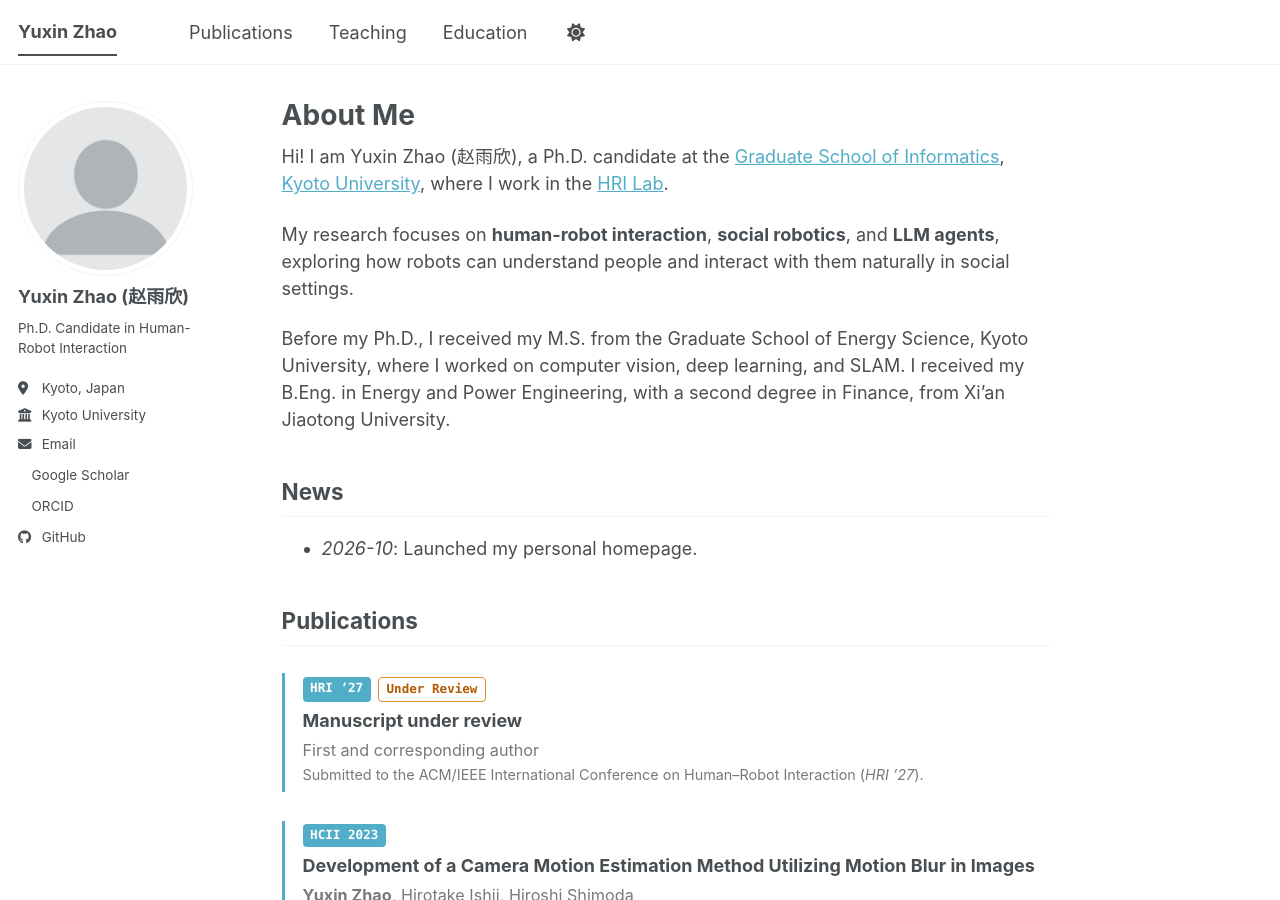
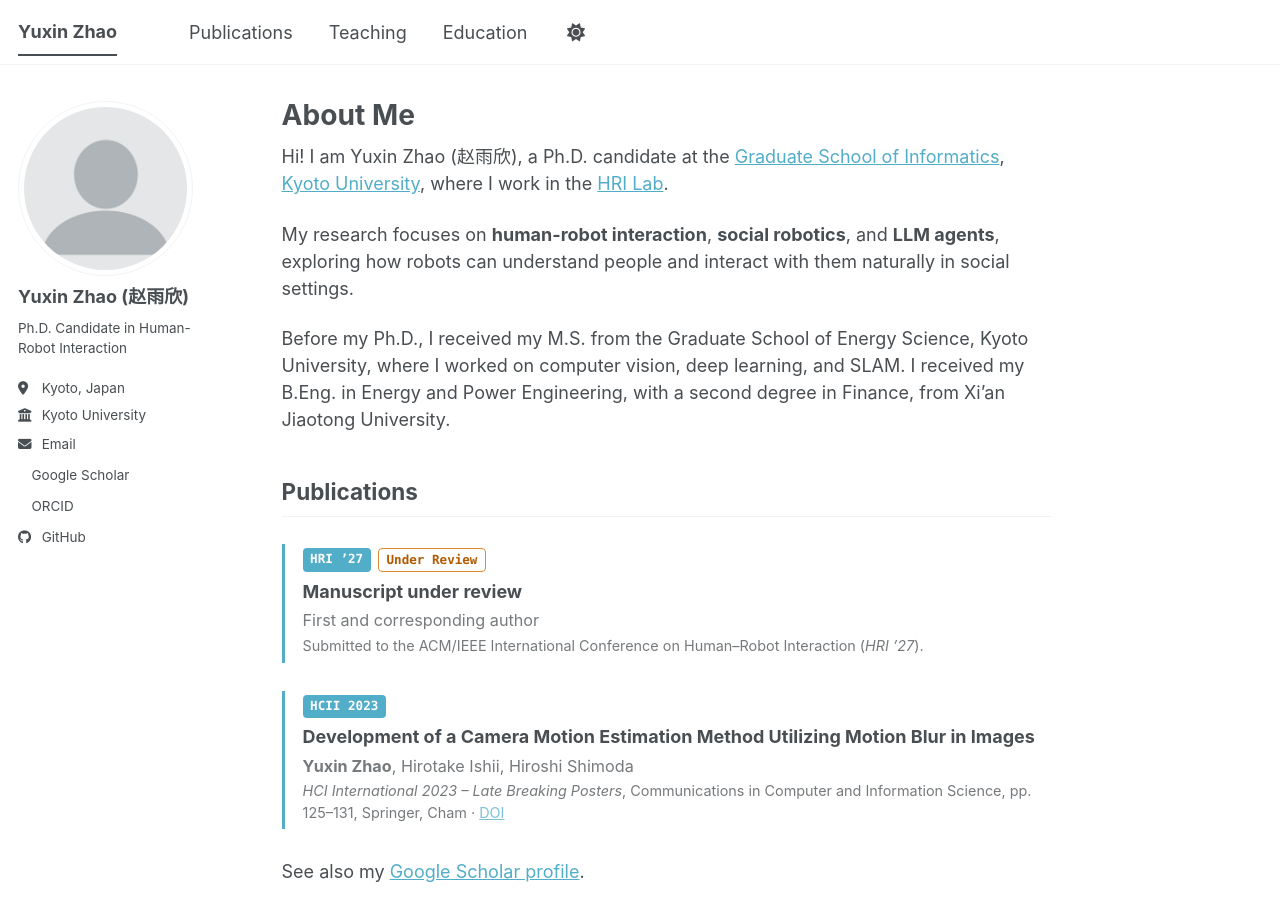
Before and after one commit to ZhaoYuxin9/ZhaoYuxin9.github.io, a Jekyll site: the page built from _pages/about.md, in a window 1280 px wide and 900 px high. Built offline with Jekyll 4.4.1, drawn with Linux system fonts in a browser that asks for light colours; a style sheet for code colours, icons or effects is not loaded.

Commit message:
Remove News section
Co-Authored-By: Claude Opus 5.5 <noreply@anthropic.com>

```diff
--- a/_pages/about.md
+++ b/_pages/about.md
@@ -16,10 +16,6 @@ Hi! I am Yuxin Zhao (赵雨欣), a Ph.D. candidate at the [Graduate School of In
 My research focuses on **human-robot interaction**, **social robotics**, and **LLM agents**, exploring how robots can understand people and interact with them naturally in social settings.
 
 Before my Ph.D., I received my M.S. from the Graduate School of Energy Science, Kyoto University, where I worked on computer vision, deep learning, and SLAM. I received my B.Eng. in Energy and Power Engineering, with a second degree in Finance, from Xi'an Jiaotong University.
-
-<h2 id="news" class="home-section">News</h2>
-
-* *2026-10*: Launched my personal homepage.
 
 <h2 id="publications" class="home-section">Publications</h2>
 
```
